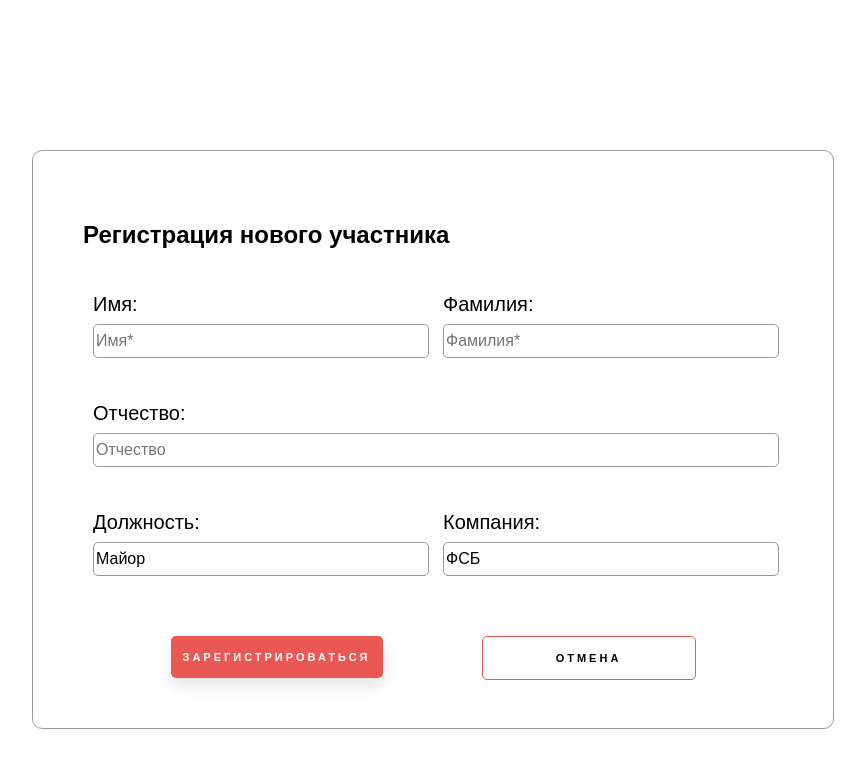
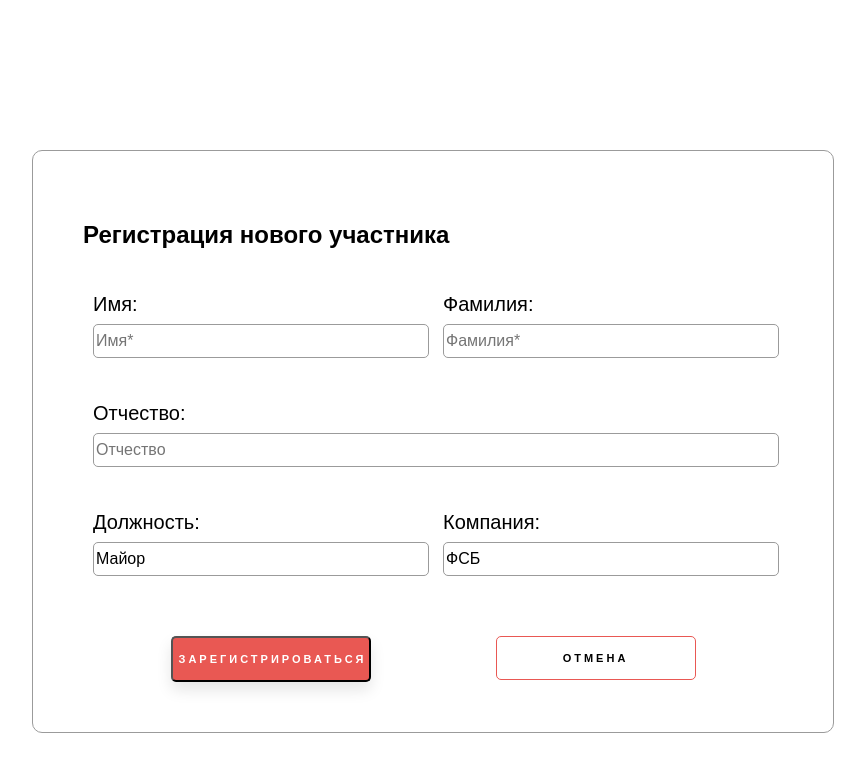
Before and after one commit to Enflamer/eventos-regestration-form, a React (Create React App) app: page / in a window 1280 px wide. Shown: the top 772 px of the page, without its empty margins (207-1072 px from the left). Built offline with nearby package versions, Linux system fonts and the light colour scheme.

Commit message:
Form and token bugfix

```diff
--- a/src/components/ApplicationButton.js
+++ /dev/null
@@ -1,9 +0,0 @@
-import React from "react";
-
-export default function ApplicationButton(props) {
-    return (
-        <div className="application-button" onClick={props.onClick}>
-            <div className="application-button__title">{props.title}</div>
-        </div>
-    );
-}
--- a/src/components/ApplicationForm.js
+++ b/src/components/ApplicationForm.js
@@ -1,6 +1,5 @@
 import React, { useState, useEffect } from "react";
 import ApplicationField from "./ApplicationField";
-import ApplicationButton from "./ApplicationButton";
 import ApplicationFormComplete from "./ApplicationFormComplete";
 import ApplicationLoader from "./ApplicationLoader";
 import Modal from "react-modal";
@@ -15,7 +14,7 @@ export default function ApplicationForm(props) {
     const [isLoading, setIsLoading] = useState(false);
     const [isRejectedResponse, setIsRejectedResponse] = useState(false);
     const [errorMessage, setErrorMessage] = useState("");
-    const token = "0f9ab1dc-c782-4cc9-9215-1ecab69c42d7";
+    const token = "b2f5d122-45a8-443b-b028-84ce6c6a4594";
 
     useEffect(() => setFormValues(makeDefaultFormValue(props.fields)), []);
 
@@ -25,31 +24,15 @@ export default function ApplicationForm(props) {
                 return [field.name, field.default ?? ""];
             })
         );
-
-        // return fields.map((field) => {
-        //     return({ ...field, value: field.default ?? "" });
-        // });
     };
     console.log(formValues);
 
     const inputHandler = (name, value) => {
         setFormValues({ ...formValues, [name]: value });
-
-        // setFormValues(
-        //     formValues.map((item) => {
-        //         if (item.name === name) {
-        //             return { ...item, value };
-        //         }
-        //         return item;
-        //     })
-        // );
     };
 
     const handleSendForm = (event) => {
-        alert("A name was submitted: ");
-        if (event.charCode == 13) {
-            handler();
-        }
+        handler();
         event.preventDefault();
     };
 
@@ -89,22 +72,32 @@ export default function ApplicationForm(props) {
             >
                 {props.fields.map((field) => (
                     <ApplicationField
-                        //handleSendForm={handleSendForm}
                         inputHandler={inputHandler}
                         field={field}
                         value={formValues[field.name]}
                         key={field.name}
                     />
                 ))}
+
+                <div className="application-form-buttons">
+                    <button
+                        type={"submit"}
+                        className="application-button"
+                        onClick={props.onClick}
+                    >
+                        <div className="application-button__title">
+                             Зарегистрироваться
+                        </div>
+                    </button>
+                    <button
+                        className="application-button"
+                    >
+                        <div className="application-button__title">
+                            Отмена
+                        </div>
+                    </button>
+                </div>
             </form>
-            <div className="application-form-buttons">
-                <ApplicationButton
-                    type="button"
-                    //onClick={handler}
-                    title="Зарегистрироваться"
-                />
-                <ApplicationButton title="Отмена" />
-            </div>
             <Modal
                 style={{
                     overlay: {
--- a/src/components/ApplicationFormComplete.js
+++ b/src/components/ApplicationFormComplete.js
@@ -1,14 +1,7 @@
 import React from "react";
-import ReactDOM from "react-dom";
 
-import ApplicationButton from "./ApplicationButton";
 
 export default function ApplicationFormComplete(props) {
-    const styleButton = {
-        margin: "0 auto",
-        width: "600px",
-    };
-
     return (
         <div className="application-form-complete">
             {props.isRejectedResponse? <div className="application-form-complete__failed" /> :<div className="application-form-complete__success" />}
```
